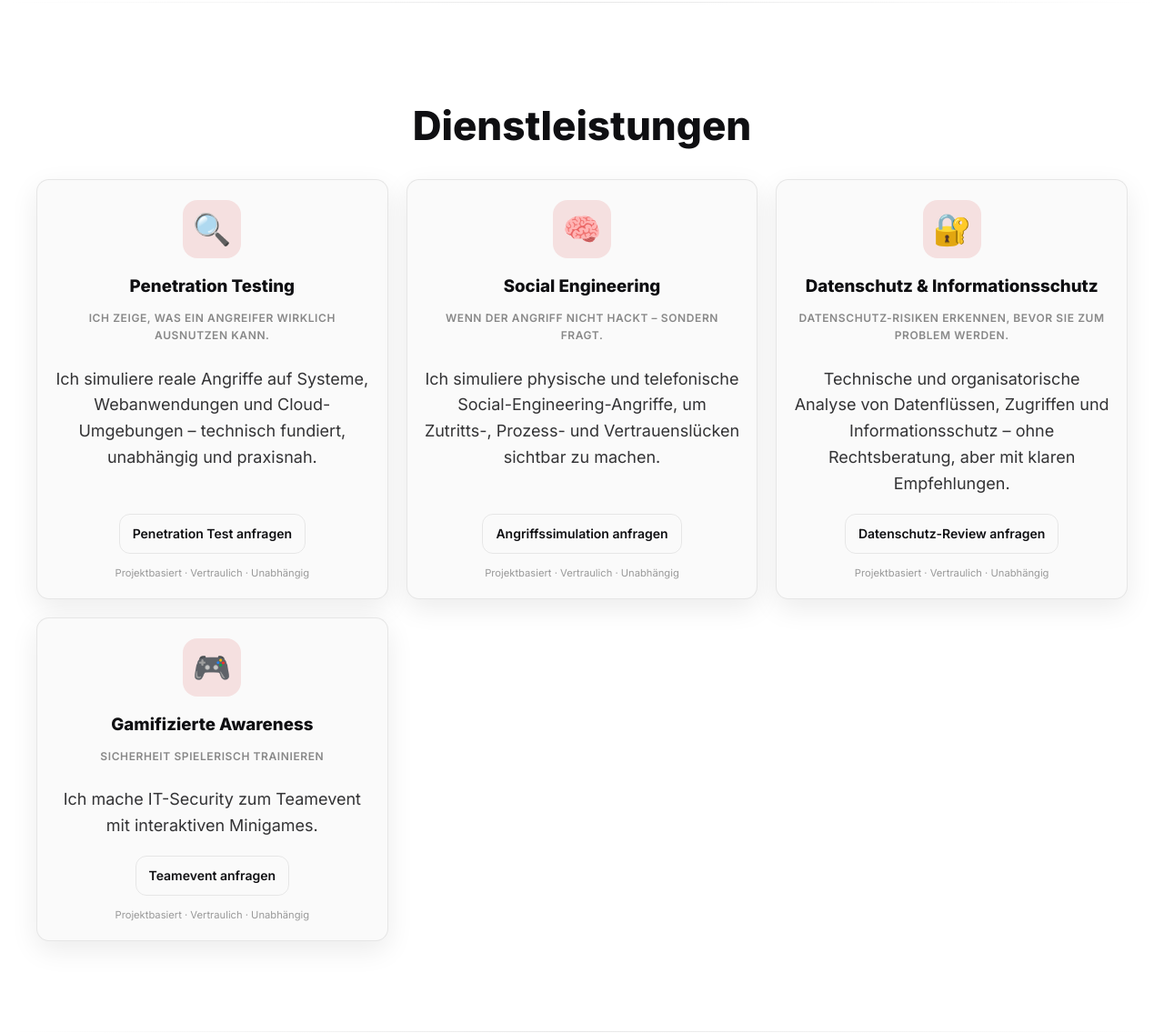
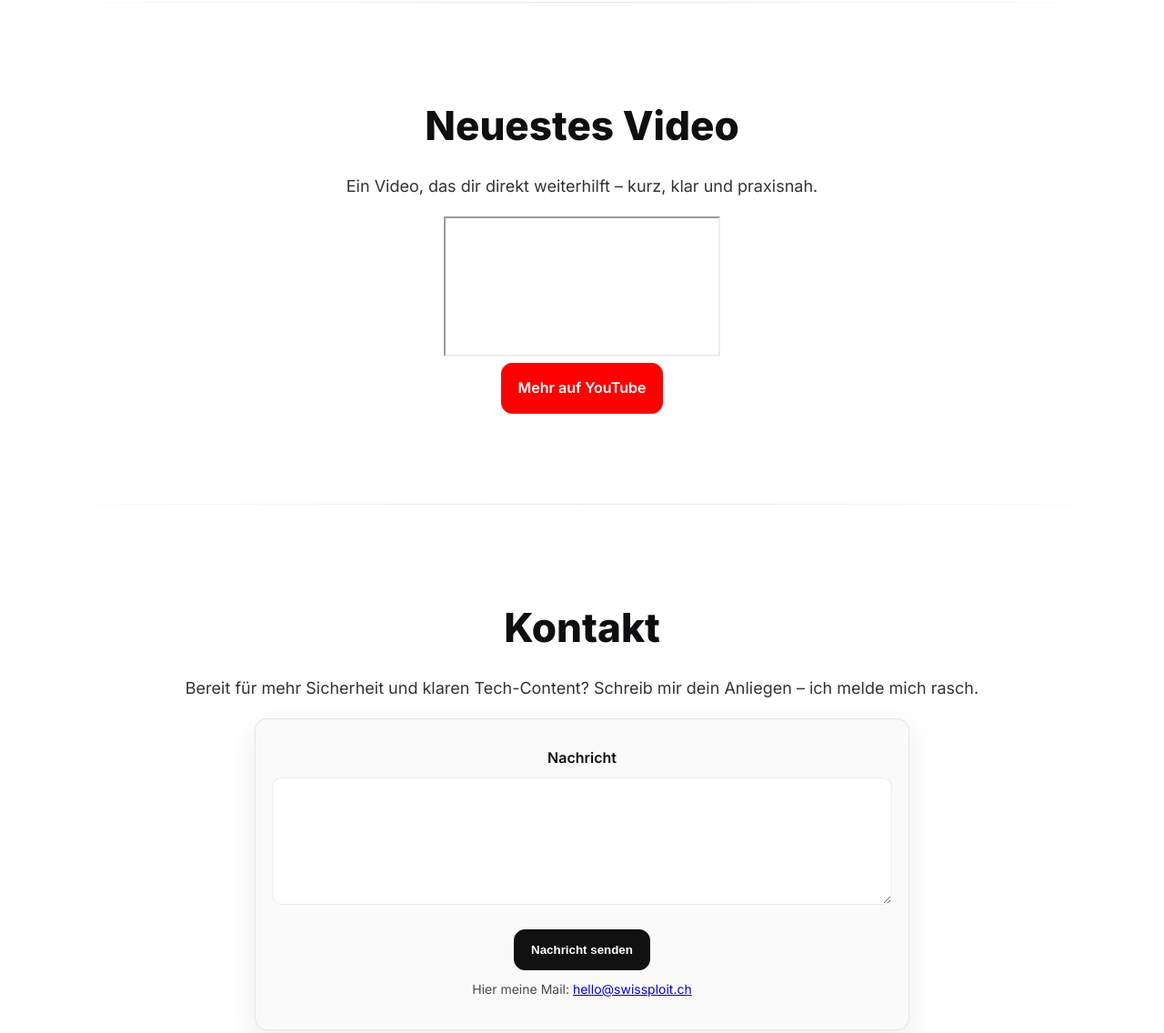
Before and after one commit to Snirnoff/swissploit-site, a plain HTML site: page index.html in a window 1280 px wide. Shown: the part 2012-3148 px from the top of the page at 91% size. Drawn offline with Linux system fonts and the light colour scheme; grey boxes are pictures that could not be loaded; files whose address does not match are found by name.

Commit message:
REMOVE SERVICES / ADD FEATURED VIDEO

```diff
--- a/index.html
+++ b/index.html
@@ -228,79 +228,40 @@
      END: SHORTS CAROUSEL
      ========================================================= -->
 
-    <!-- SERVICES -->
-    <section id="services" class="services section reveal">
-      <div class="wrap">
-        <h2>Dienstleistungen</h2>
+
+    <!-- =========================================================
+     START: Featured Video
+     ========================================================= -->
+
+<section id="featured" class="section reveal" aria-label="YouTube Video">
+  <div class="wrap">
+    <h2>Neuestes Video</h2>
+    <p>Ein Video, das dir direkt weiterhilft – kurz, klar und praxisnah.</p>
+
+    <div class="video-card reveal">
+      <div class="video-embed">
+        <iframe
+          src="https://www.youtube.com/watch?v=5aVeWRinSxM"
+          title="Swissploit Featured Video"
+          allow="accelerometer; autoplay; clipboard-write; encrypted-media; gyroscope; picture-in-picture"
+          allowfullscreen>
+        </iframe>
+      </div>
+
+      <div class="video-meta">
+        <a class="btn youtube magnetic" href="https://www.youtube.com/@Swissploit" target="_blank" rel="noopener">
+          Mehr auf YouTube
+        </a>
+      </div>
+    </div>
+  </div>
+</section>
+    <!-- =========================================================
+     END: Featured Video
+     ========================================================= -->
 
 
-        <div class="cards">
 
-          <!-- Penetration Testing -->
-          <article class="card reveal" data-cat="cyber,digital">
-            <div class="icon" aria-hidden="true">🔍</div>
-            <h3>Penetration Testing</h3>
-            <span class="card-eyebrow">
-             Ich zeige, was ein Angreifer wirklich ausnutzen kann.
-            </span>
-            <p>Ich simuliere reale Angriffe auf Systeme, Webanwendungen und Cloud-Umgebungen – technisch fundiert, unabhängig und praxisnah.</p>
-            <div class="card-cta"><a href="#contact" class="btn small">Penetration Test anfragen</a></div>
-            <div class="card-micro-usp">
-              Projektbasiert · Vertraulich · Unabhängig
-            </div>
-          </article>
-
-          <!-- Social Engineering Angriffssimulationen -->
-          <article class="card reveal" data-cat="it,cyber">
-            <div class="icon" aria-hidden="true">🧠</div>
-            <h3>Social Engineering</h3>
-            <span class="card-eyebrow">
-              Wenn der Angriff nicht hackt – sondern fragt.
-            </span>
-            <p>Ich simuliere physische und telefonische Social-Engineering-Angriffe, um Zutritts-, Prozess- und Vertrauenslücken sichtbar zu machen.</p>
-            <div class="card-cta"><a href="#contact" class="btn small">Angriffssimulation anfragen</a></div>
-            <div class="card-micro-usp">
-              Projektbasiert · Vertraulich · Unabhängig
-            </div>
-          </article>
-
-
-          <!-- Datenschutz & Informationsschutz Review -->
-          <article class="card reveal" data-cat="cyber,digital">
-            <div class="icon" aria-hidden="true">🔐</div>
-            <h3>Datenschutz & Informationsschutz</h3>
-            <span class="card-eyebrow">
-              Datenschutz-Risiken erkennen, bevor sie zum Problem werden.
-            </span>
-            <p>
-              Technische und organisatorische Analyse von Datenflüssen, Zugriffen
-              und Informationsschutz – ohne Rechtsberatung, aber mit klaren Empfehlungen.
-            </p>
-            <div class="card-cta"> <a href="#contact" class="btn small">Datenschutz-Review anfragen</a> </div>
-            <div class="card-micro-usp">
-              Projektbasiert · Vertraulich · Unabhängig
-            </div>
-          </article>
-
-
-           <!-- Gamifizierte Awareness -->
-          <article class="card reveal" data-cat="cyber,digital">
-            <div class="icon" aria-hidden="true">🎮</div>
-            <h3>Gamifizierte Awareness</h3>
-            <span class="card-eyebrow">
-              Sicherheit spielerisch trainieren
-            </span>
-            <p>Ich mache IT-Security zum Teamevent mit interaktiven Minigames.</p>
-            <div class="card-cta"><a href="#contact" class="btn small">Teamevent anfragen</a></div>
-            <div class="card-micro-usp">
-              Projektbasiert · Vertraulich · Unabhängig
-            </div>
-          </article>
-
-
-        </div>
-      </div>
-    </section>
 
     <!-- CONTACT -->
     <section id="contact" class="contact section reveal">
```
